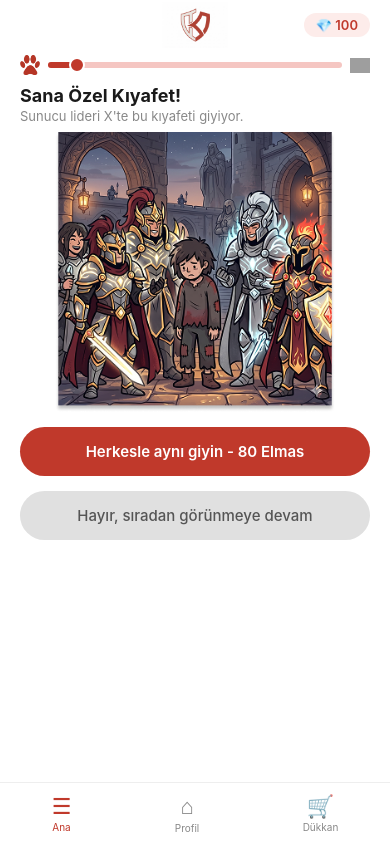
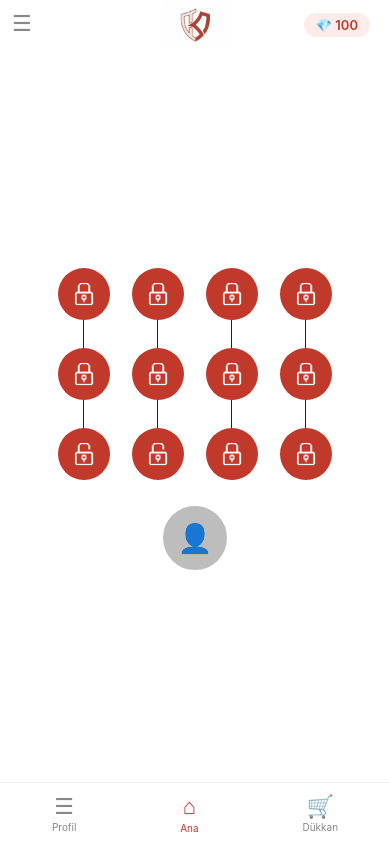
Before and after one commit to zhentilar/mobil-programlama, a React Native app: screen / in a window 390 px wide. Built offline with nearby package versions, Linux system fonts and the light colour scheme; grey boxes are pictures that could not be loaded.

Commit message:
ana ekran eklendi, alt menüdeki ana ekran butonu aktif hale geldi, kilit ikonları eklendi

```diff
--- a/App.tsx
+++ b/App.tsx
@@ -1,4 +1,4 @@
-import React, { useState } from 'react';
+import React, { useState, useEffect } from 'react';
 import {
   View,
   Text,
@@ -115,6 +115,7 @@ export default function App() {
   const [activeTab, setActiveTab] = useState<'main' | 'profile' | 'shop'>('main');
   const [elmas, setElmas] = useState(100);
   const [ownedItems, setOwnedItems] = useState<number[]>([1, 2, 3]);
+  const [openSelectorTrigger, setOpenSelectorTrigger] = useState(0);
 
   const handleBuy = (itemId: number, price: number, name: string) => {
     if (ownedItems.includes(itemId)) {
@@ -144,8 +145,10 @@ export default function App() {
 
   return (
     <SafeAreaView style={styles.container}>
+      {/* Selector açma tetikleyicisi; Ana butonuna basılınca artırılıyor */}
+      {/** state defined below via hook insertion patch **/}
       {activeTab === 'main' && (
-        <MainScreen onEarnElmas={(amount) => setElmas(prev => prev + amount)} elmas={elmas} />
+        <MainScreen onEarnElmas={(amount) => setElmas(prev => prev + amount)} elmas={elmas} openSelectorTrigger={openSelectorTrigger} />
       )}
       {activeTab === 'profile' && (
         <ProfileScreen onShop={() => setActiveTab('shop')} ownedItems={ownedItems} elmas={elmas} />
@@ -155,13 +158,13 @@ export default function App() {
       )}
 
       <View style={styles.bottomNav}>
-        <TouchableOpacity onPress={() => setActiveTab('main')} style={styles.navItem}>
-          <Text style={[styles.navIcon, activeTab === 'main' && styles.navActive]}>☰</Text>
+        <TouchableOpacity onPress={() => setActiveTab('profile')} style={styles.navItem}>
+          <Text style={[styles.navIcon, activeTab === 'profile' && styles.navActive]}>☰</Text>
+          <Text style={[styles.navLabel, activeTab === 'profile' && styles.navActive]}>Profil</Text>
+        </TouchableOpacity>
+        <TouchableOpacity onPress={() => { setActiveTab('main'); setOpenSelectorTrigger(prev => prev + 1); }} style={styles.navItem}>
+          <Text style={[styles.navIcon, activeTab === 'main' && styles.navActive]}>⌂</Text>
           <Text style={[styles.navLabel, activeTab === 'main' && styles.navActive]}>Ana</Text>
-        </TouchableOpacity>
-        <TouchableOpacity onPress={() => setActiveTab('profile')} style={styles.navItem}>
-          <Text style={[styles.navIcon, activeTab === 'profile' && styles.navActive]}>⌂</Text>
-          <Text style={[styles.navLabel, activeTab === 'profile' && styles.navActive]}>Profil</Text>
         </TouchableOpacity>
         <TouchableOpacity onPress={() => setActiveTab('shop')} style={styles.navItem}>
           <Text style={[styles.navIcon, activeTab === 'shop' && styles.navActive]}>🛒</Text>
@@ -176,11 +179,19 @@ export default function App() {
 // ANA EKRAN
 // =====================
 
-function MainScreen({ onEarnElmas, elmas }: { onEarnElmas: (n: number) => void; elmas: number }) {
+function MainScreen({ onEarnElmas, elmas, openSelectorTrigger }: { onEarnElmas: (n: number) => void; elmas: number; openSelectorTrigger?: number }) {
   const [infoVisible, setInfoVisible] = useState(false);
+  const [showSelector, setShowSelector] = useState(true);
+  useEffect(() => {
+    if (typeof openSelectorTrigger !== 'undefined') {
+      setShowSelector(true);
+    }
+  }, [openSelectorTrigger]);
   const [progress, setProgress] = useState(0.1);
   const [wrongAnswers, setWrongAnswers] = useState<Record<string, boolean>>({});
   const [earnedThisRound, setEarnedThisRound] = useState<number | null>(null);
+
+  // Bölüm seçici artık dışarıdan tetiklenmiyor; bölüm listesinde tıklayınca açılacak.
 
   // chapter mantığı
   const [selectedChapter, setSelectedChapter] = useState(0); // 0 .. 3
@@ -239,8 +250,23 @@ function MainScreen({ onEarnElmas, elmas }: { onEarnElmas: (n: number) => void;
     }
   };
 
+  const handleSelectNode = (chIndex: number, nodeIndex: number) => {
+    if (!unlocked[chIndex] || !unlocked[chIndex][nodeIndex]) return;
+    setSelectedChapter(chIndex);
+    setChapterIndex(prev => {
+      const copy = prev.slice();
+      copy[chIndex] = nodeIndex;
+      return copy;
+    });
+    // node'a tıklayınca selector'ı kapat ve ilgili ekranı göster
+    setShowSelector(false);
+  };
+
   return (
     <View style={styles.screenContainer}>
+      <TouchableOpacity style={styles.topLeftMenu} onPress={() => {/* TODO: open drawer/menu */}}>
+        <Text style={styles.navIcon}>☰</Text>
+      </TouchableOpacity>
       <View style={styles.topBar}>
         <View style={styles.logoContainer}>
           <Image
@@ -254,6 +280,51 @@ function MainScreen({ onEarnElmas, elmas }: { onEarnElmas: (n: number) => void;
         </View>
       </View>
 
+      {/* Bölüm seçici (kırmızı yuvarlaklar) - sadece menü açıkken göster */}
+      {showSelector && (
+        <View style={styles.selectorWrap}>
+        <View style={styles.columnsRow}>
+          {chapters.map((ch, ci) => (
+            <View key={ch.id} style={styles.chapterColumn}>
+              <View style={styles.columnLine} />
+              {(ch.screens.length > 0 ? ch.screens : [0,0,0]).map((s, si) => {
+                const isUnlocked = !!(unlocked[ci] && unlocked[ci][si]);
+                return (
+                  <TouchableOpacity
+                    key={si}
+                    style={styles.nodeCircle}
+                    activeOpacity={isUnlocked ? 0.7 : 1}
+                    onPress={() => handleSelectNode(ci, si)}
+                  >
+                    <Image
+                      source={isUnlocked ? require('./assets/unlocked-icon.png') : require('./assets/locked-icon.png')}
+                      style={styles.nodeIconImage}
+                      resizeMode="contain"
+                    />
+                  </TouchableOpacity>
+                );
+              })}
+            </View>
+          ))}
+        </View>
+
+        <View style={styles.avatarRow}>
+          <View style={styles.avatarCircle}>
+            <Text style={{ fontSize: 28, color: '#fff' }}>👤</Text>
+          </View>
+        </View>
+        </View>
+      )}
+
+      {!showSelector && (
+        (!hasScreens ? (
+          <View style={{ padding: 24, alignItems: 'center' }}>
+            <Text style={{ fontSize: 16, color: '#888' }}>Bu bölümde içerik yok.</Text>
+          </View>
+        ) : (
+          <>
+
+              {/* Bölüm içindeyken görünür ilerleme çubuğu */}
               <View style={styles.progressContainer}>
                 <Image
                   source={require('./assets/image4.png')}
@@ -271,31 +342,25 @@ function MainScreen({ onEarnElmas, elmas }: { onEarnElmas: (n: number) => void;
                 />
               </View>
 
-      {!hasScreens ? (
-        <View style={{ padding: 24, alignItems: 'center' }}>
-          <Text style={{ fontSize: 16, color: '#888' }}>Bu bölümde içerik yok.</Text>
-        </View>
-      ) : (
-        <>
                   <View style={styles.titleRow}>
-            <Text style={styles.title}>{current.title}</Text>
-            <Text style={styles.subtitle}>{current.subtitle}</Text>
+                    <Text style={styles.title}>{current!.title}</Text>
+                    <Text style={styles.subtitle}>{current!.subtitle}</Text>
                   </View>
 
-          <Image source={current.image} style={styles.image} resizeMode="contain" />
+                  <Image source={current!.image} style={styles.image} resizeMode="contain" />
 
                   <TouchableOpacity style={styles.btnPrimary} onPress={handlePrimary}>
-            <Text style={styles.btnPrimaryText}>{current.primaryBtn}</Text>
+                    <Text style={styles.btnPrimaryText}>{current!.primaryBtn}</Text>
                   </TouchableOpacity>
 
                   <TouchableOpacity style={styles.btnSecondary} onPress={handleSecondary}>
-            <Text style={styles.btnSecondaryText}>{current.secondaryBtn}</Text>
+                    <Text style={styles.btnSecondaryText}>{current!.secondaryBtn}</Text>
                   </TouchableOpacity>
 
                   {infoVisible && (
                     <View style={styles.infoBox}>
-              <Text style={styles.infoTitle}>{current.darkPatternTitle}</Text>
-              <Text style={styles.infoDesc}>{current.darkPatternDesc}</Text>
+                      <Text style={styles.infoTitle}>{current!.darkPatternTitle}</Text>
+                      <Text style={styles.infoDesc}>{current!.darkPatternDesc}</Text>
                 {earnedThisRound !== null && (
                   <Text style={styles.earnedText}>💎 +{earnedThisRound} elmas kazandın!</Text>
                 )}
@@ -309,7 +374,10 @@ function MainScreen({ onEarnElmas, elmas }: { onEarnElmas: (n: number) => void;
               </View>
             )}
           </>
+        ))
       )}
+
+      {/* Ana sayfa: doğrudan selector gösteriliyor; bölüm kartları kaldırıldı */}
     </View>
   );
 }
@@ -511,6 +579,8 @@ const styles = StyleSheet.create({
 
   elmasBadge: { backgroundColor: '#fdecea', borderRadius: 999, paddingHorizontal: 12, paddingVertical: 4 },
   elmasText: { fontSize: 13, fontWeight: '600', color: '#C0392B' },
+  topLeftMenu: { position: 'absolute', left: 12, top: 10, zIndex: 30 },
+  // topLeftMenu removed
 
   // GÜNCELLEME: Tüm özel genişlik hesaplamaları silindi. Sadece kapsayıcı genişliğini (100%) alıyor, böylece tam butonlar hizasında başlıyor.
   progressContainer: {
@@ -527,6 +597,17 @@ const styles = StyleSheet.create({
   titleRow: { marginTop: 0, marginBottom: 8 },
   title: { fontSize: 18, fontWeight: '700', color: '#1a1a1a', marginBottom: 2 },
   subtitle: { fontSize: 13, color: '#888' },
+
+  // Bölüm seçici stilleri
+  selectorWrap: { flex: 1, alignItems: 'center', justifyContent: 'center', paddingVertical: 12 },
+  columnsRow: { flexDirection: 'row', width: '90%', maxWidth: 420, justifyContent: 'space-around', paddingHorizontal: 10 },
+  chapterColumn: { alignItems: 'center', gap: 6, flexDirection: 'column-reverse', justifyContent: 'space-between', height: 220, position: 'relative' },
+  columnLine: { position: 'absolute', left: '50%', top: 8, bottom: 8, width: 1, backgroundColor: '#222', transform: [{ translateX: -1 }] },
+  nodeCircle: { width: 52, height: 52, borderRadius: 26, alignItems: 'center', justifyContent: 'center', marginVertical: 4, backgroundColor: '#C0392B' },
+  nodeIconImage: { width: 24, height: 24, tintColor: '#fff' },
+  avatarRow: { marginTop: 18, alignItems: 'center' },
+  avatarCircle: { width: 72, height: 72, borderRadius: 36, backgroundColor: '#bdbdbd', alignItems: 'center', justifyContent: 'center', borderWidth: 4, borderColor: '#fff' },
+  // chapter list styles removed — selector shows directly on home
 
   // GÜNCELLEME: Genişlik tam olarak butonlara eşit olacak (%100).
   image: {
```
Also changed, not shown: assets/locked-icon.png (added), assets/unlocked-icon.png (added). Lines whose indentation alone changed are shown as unchanged.
